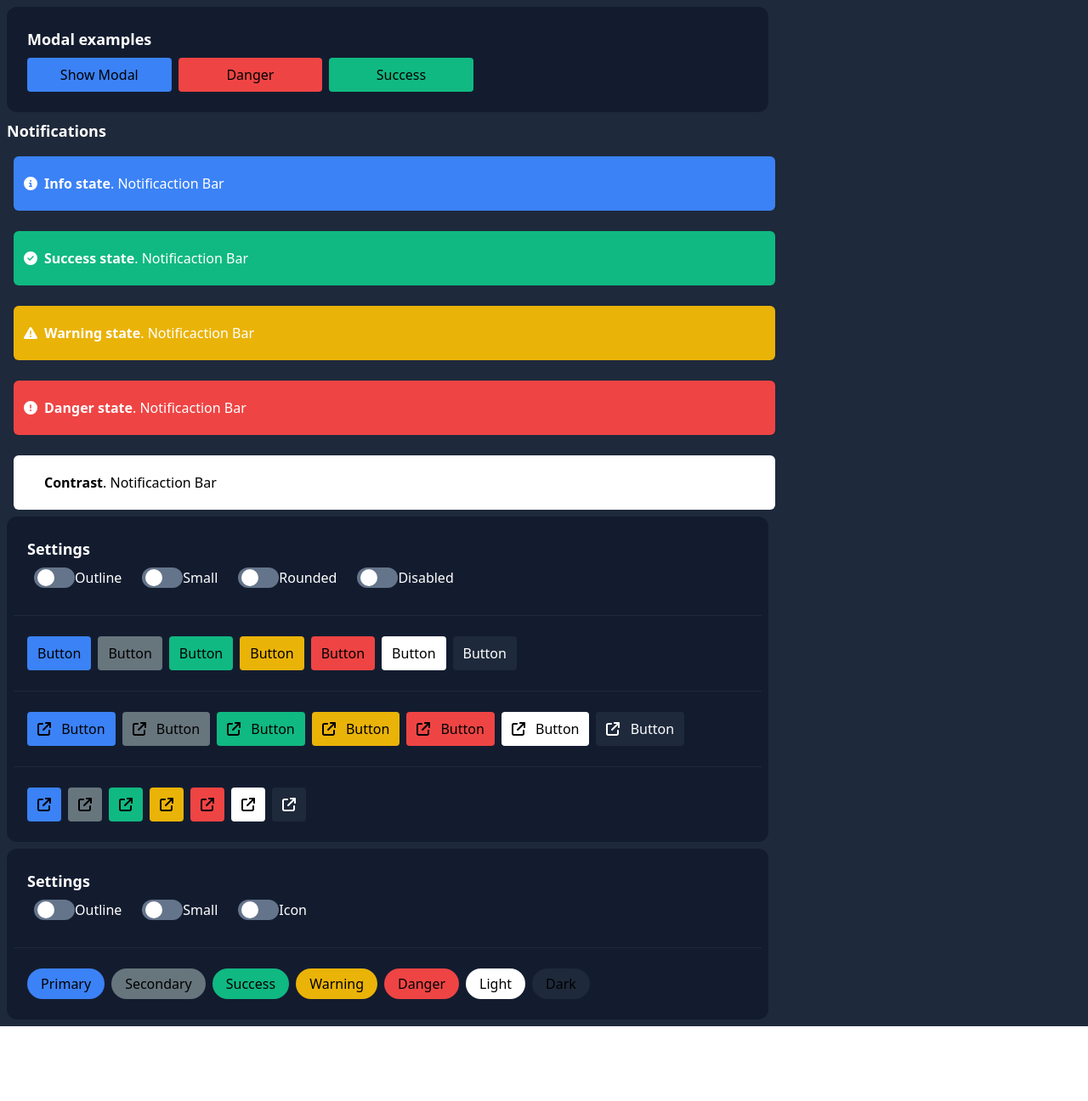
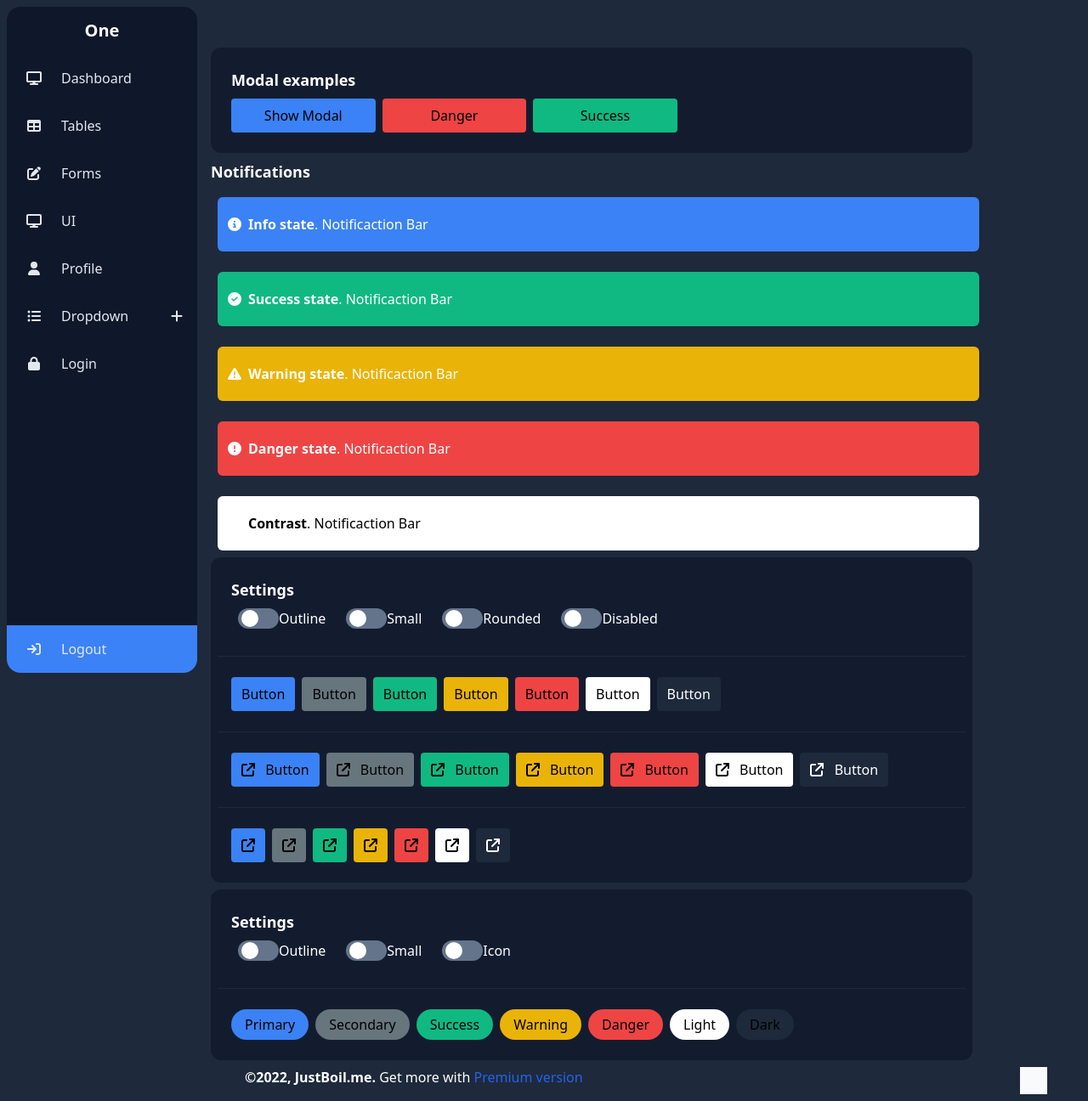
Before and after one commit to VillD/ProjectoERP, a Vue app: page / in a window 1280 px wide. Shown: the whole page at 85% size. Before the commit the page ends 1208 px from the top, so only its background shows below. Built offline with nearby package versions, Linux system fonts and the light colour scheme.

Commit message:
routes in NavBar

```diff
--- a/src/App.vue
+++ b/src/App.vue
@@ -1,5 +1,6 @@
 <script setup>
-import UiView from './views/UIView.vue'
+import LayoutAuthenticated from './layouts/LayoutAuthenticated.vue'
+// import UiView from './views/UIView.vue'
 // import HomeView from './views/HomeView.vue'
 // import CardUser from './components/CardUser.vue'
 // import LoginComponent from './components/LoginComponent.vue'
@@ -10,7 +11,9 @@ import UiView from './views/UIView.vue'
 </script>
 
 <template>
-  <div class="bg-slate-800 py-2">
-    <UiView />
+  <div class="bg-slate-800">
+    <!-- <UiView /> -->
+    <!-- <ModaView /> -->
+    <LayoutAuthenticated />
   </div>
 </template>
--- /dev/null
+++ b/src/components/FooterComponent.vue
@@ -0,0 +1,32 @@
+<script setup>
+import { computed } from 'vue'
+const year = computed(() => new Date().getFullYear())
+</script>
+<template>
+  <footer class="py-2 px-6">
+    <div class="flex justify-between md:px-6 xl:max-w-6xl xl:mx-auto">
+      <div class="text-white text-center md:text-left">
+        <b
+          >&copy;{{ year }},
+          <a
+            href="https://justboil.me/"
+            target="_blank"
+            >JustBoil.me</a
+          >.</b
+        >
+        Get more with
+        <a
+          href="https://tailwind-vue.justboil.me/"
+          target="_blank"
+          class="text-blue-600"
+          >Premium version</a
+        >
+      </div>
+      <div class="w-8 h-8 bg-slate-50 md:py-2">
+        <a href="https://justboil.me">
+          <div class="w-auto h-8 md:h-6"></div>
+        </a>
+      </div>
+    </div>
+  </footer>
+</template>
--- a/src/components/AsideComponent.vue
+++ b/src/components/NavBar.vue
@@ -1,9 +1,9 @@
 <script setup></script>
 <template>
-  <aside class="h-screen md:p-2 w-60 text-slate-200">
+  <aside class="h-screen md:p-2 w-60 text-slate-200 fixed top-0 left-0">
     <!-- Container -->
     <div
-      class="bg-slate-900/70 flex h-full flex-col md:rounded-2xl overflow-hidden"
+      class="bg-slate-900 flex h-full flex-col md:rounded-2xl overflow-hidden"
     >
       <!-- Header -->
       <div class="h-14 flex justify-center items-center mb-4">
@@ -13,7 +13,9 @@
       <div class="flex-1 overflow-y-auto">
         <ul class="flex flex-col gap-8">
           <li class="cursor-pointer hover:text-white hover:font-bold">
-            <a class="flex justify-between" href=""
+            <a
+              class="flex justify-between"
+              href=""
               ><span class="inline-flex justify-center w-16 h-6 items-center"
                 ><font-awesome-icon icon="fa-solid fa-display"
               /></span>
@@ -21,7 +23,9 @@
             </a>
           </li>
           <li class="cursor-pointer hover:text-white hover:font-bold">
-            <a class="flex justify-between" href=""
+            <a
+              class="flex justify-between"
+              href=""
               ><span class="inline-flex justify-center w-16 h-6 items-center"
                 ><font-awesome-icon icon="fa-solid fa-table"
               /></span>
@@ -29,7 +33,9 @@
             >
           </li>
           <li class="cursor-pointer hover:text-white hover:font-bold">
-            <a class="flex justify-between" href=""
+            <a
+              class="flex justify-between"
+              href=""
               ><span class="inline-flex justify-center w-16 h-6 items-center"
                 ><font-awesome-icon icon="fa-solid fa-pen-to-square"
               /></span>
@@ -37,15 +43,18 @@
             >
           </li>
           <li class="cursor-pointer hover:text-white hover:font-bold">
-            <a class="flex justify-between" href=""
-              ><span class="inline-flex justify-center w-16 h-6 items-center"
-                ><font-awesome-icon icon="fa-solid fa-display"
-              /></span>
-              <p class="flex-grow">UI</p></a
-            >
+            <div class="flex justify-between">
+              <span class="inline-flex justify-center w-16 h-6 items-center">
+                <font-awesome-icon icon="fa-solid fa-display" />
+              </span>
+              <p class="flex-grow"><router-link to="ui">UI</router-link></p>
+            </div>
           </li>
+          <!-- <div><router-view></router-view></div> -->
           <li class="cursor-pointer hover:text-white hover:font-bold">
-            <a class="flex justify-between" href=""
+            <a
+              class="flex justify-between"
+              href=""
               ><span class="inline-flex justify-center w-16 h-6 items-center"
                 ><font-awesome-icon icon="fa-solid fa-user"
               /></span>
@@ -53,7 +62,9 @@
             >
           </li>
           <li class="cursor-pointer hover:text-white hover:font-bold">
-            <a class="flex justify-between" href=""
+            <a
+              class="flex justify-between"
+              href=""
               ><span class="inline-flex justify-center w-16 h-6 items-center"
                 ><font-awesome-icon icon="fa-solid fa-list-ul"
               /></span>
@@ -62,8 +73,11 @@
                 ><font-awesome-icon icon="fa-solid fa-plus" /></span
             ></a>
           </li>
-          <li class="cursor-pointer hover:text-white hover:font-bold">
-            <a class="flex justify-between" href="">
+          <li class="cursor-pointer hover:text-white">
+            <a
+              class="flex justify-between active:font-semibold"
+              href=""
+            >
               <span class="inline-flex justify-center w-16 h-6 items-center">
                 <font-awesome-icon icon="fa-solid fa-lock" />
               </span>
@@ -74,7 +88,7 @@
       </div>
       <!-- Footer -->
       <div
-        class="hover:text-white flex justify-between py-4 bg-blue-500 hover:bg-blue-600 cursor-pointer"
+        class="hover:text-white transition flex justify-between py-4 bg-blue-500 hover:bg-blue-600 cursor-pointer"
       >
         <span class="inline-flex justify-center w-16 h-6 items-center">
           <font-awesome-icon icon="fa-solid fa-arrow-right-to-bracket" />
--- a/src/components/NotificationBar.vue
+++ b/src/components/NotificationBar.vue
@@ -1,6 +1,5 @@
 <script setup>
 import { computed } from 'vue'
-import BaseButton from './BaseButton.vue'
 import BaseIcon from './BaseIcon.vue'
 const props = defineProps({
   title: {
@@ -20,7 +19,6 @@ const props = defineProps({
     default: null
   }
 })
-const closeNotificacion = computed(() => {})
 const changeTextColor = computed(() => {
   const style = {}
   const colorBar = `bg-${props.color}`
--- /dev/null
+++ b/src/layouts/LayoutAuthenticated.vue
@@ -0,0 +1,11 @@
+<script setup>
+import FooterComponent from '../components/FooterComponent.vue'
+import NavBar from '../components/NavBar.vue'
+</script>
+<template>
+  <div class="pt-14 xl:pl-60 w-screen transition-position lg:w-auto">
+    <NavBar />
+    <router-view></router-view>
+    <FooterComponent />
+  </div>
+</template>
--- a/src/router/index.js
+++ b/src/router/index.js
@@ -1,14 +1,30 @@
 import { createRouter, createWebHistory } from 'vue-router'
-import HomeView from '../views/HomeView.vue'
-
+// import HomeView from '../views/HomeView.vue'
+import UiView from '@/views/UiView.vue'
+import NavBar from '@/components/NavBar.vue'
 const router = createRouter({
   history: createWebHistory(import.meta.env.BASE_URL),
   routes: [
     {
       path: '/',
       name: 'home',
-      component: HomeView
+      component: UiView
     },
+    {
+      // meta: {
+      //   title: 'Tables'
+      // },
+      path: '/navBar',
+      name: 'NavBar',
+      component: NavBar,
+      children: [
+        {
+          path: 'ui',
+          name: 'UI',
+          component: UiView
+        }
+      ]
+    }
   ]
 })
 
--- a/src/views/UiView.vue
+++ b/src/views/UiView.vue
@@ -1,4 +1,6 @@
 <script setup>
+// import LayoutAuthenticated from '../layouts/LayoutAuthenticated.vue'
+
 import BaseSetting from '../components/BaseSetting.vue'
 import BaseButton from '../components/BaseButton.vue'
 import BaseIcon from '../components/BaseIcon.vue'
```
Also changed, not shown: src/components/NavBarLink.vue (added).
